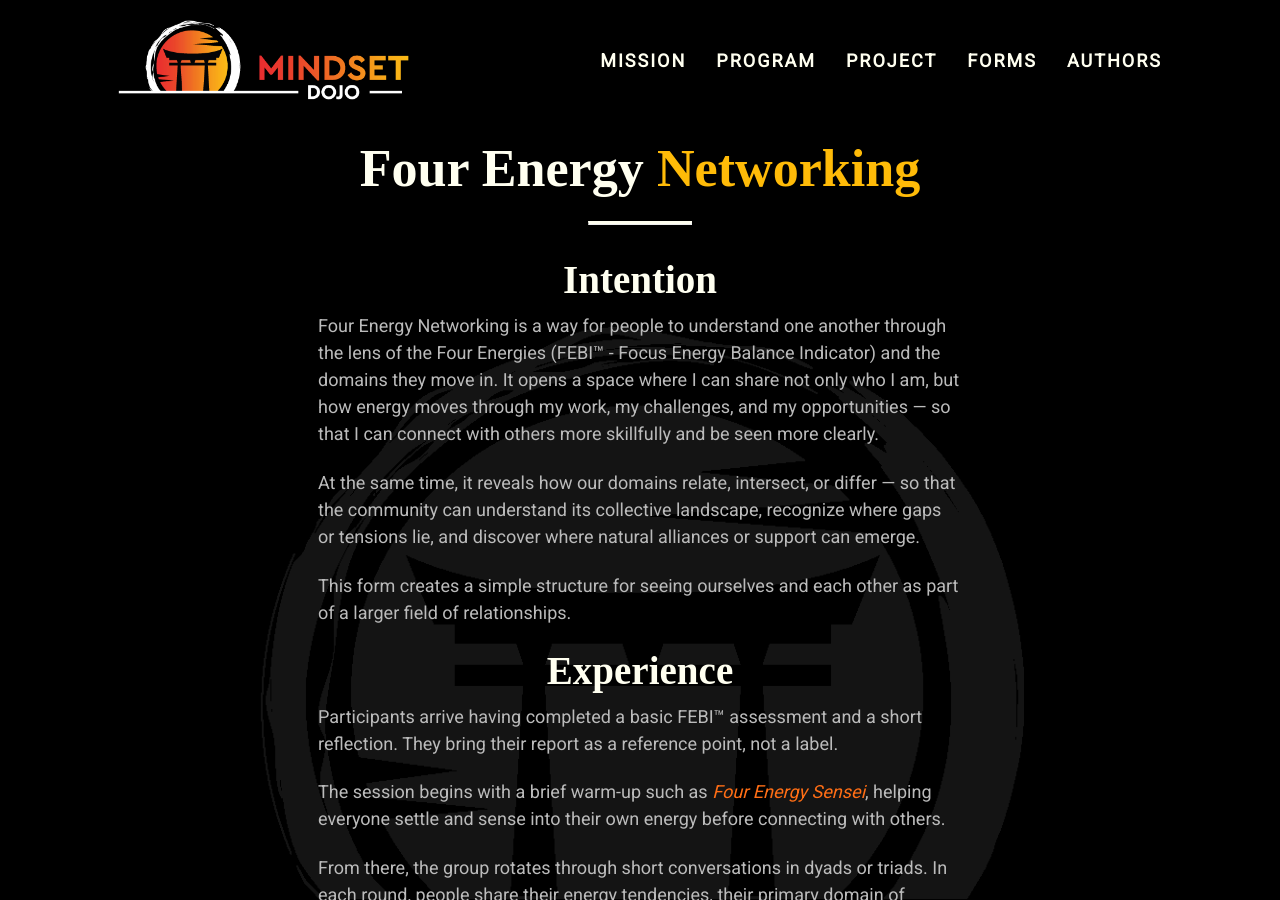
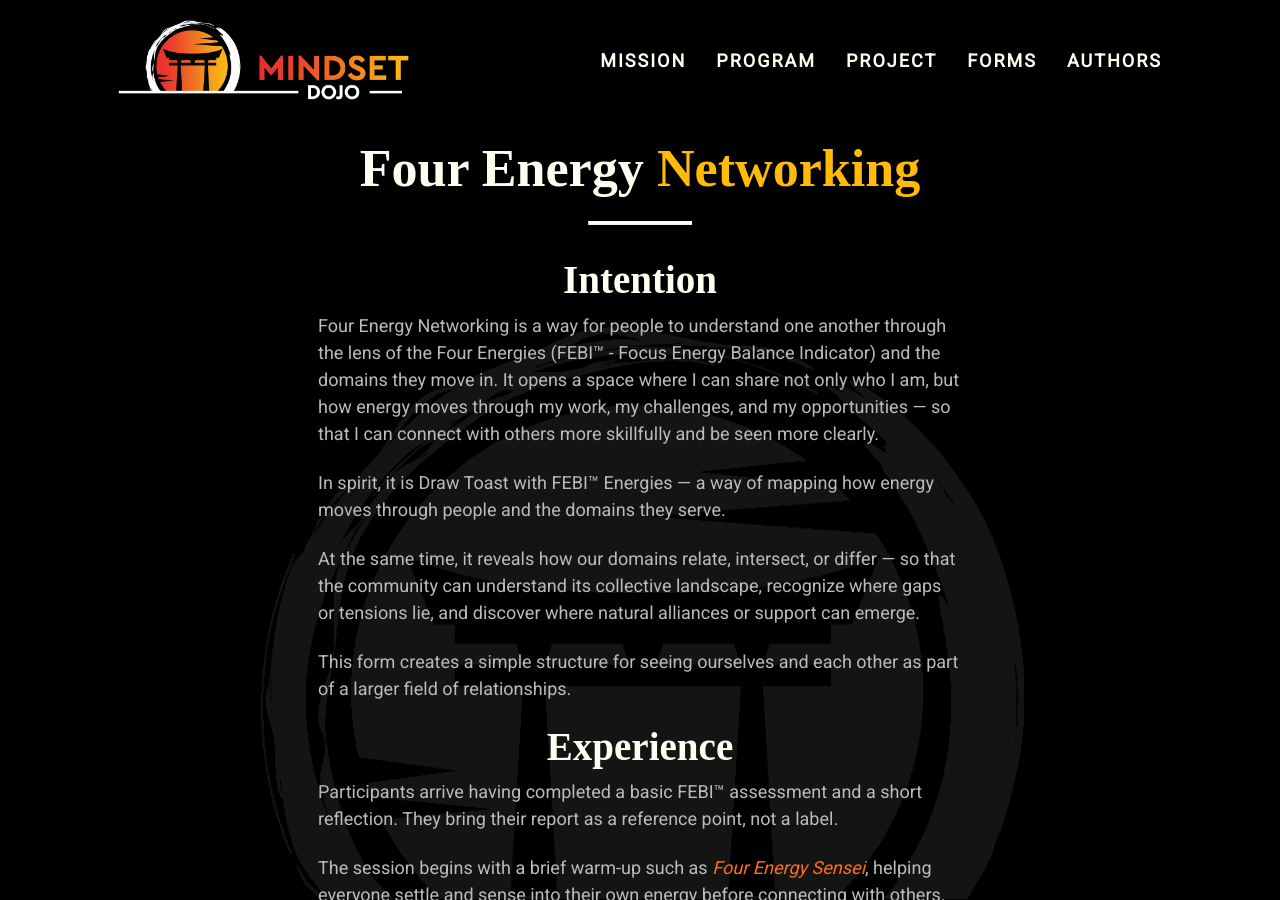
Before and after one commit to mindset-dojo/mindset-dojo.github.io, a Jekyll site: the page built from _forms/four-energy-networking.md, in a window 1280 px wide and 900 px high. Built offline with Jekyll 4.4.1, drawn with Linux system fonts in a browser that asks for light colours; some web fonts are replaced; some of the changed text lies outside the part shown.

Commit message:
refactor(four-energy-networking): make draw toast tie-in.

```diff
--- a/_forms/four-energy-networking.md
+++ b/_forms/four-energy-networking.md
@@ -6,12 +6,15 @@ published_date: 2025-11-15
 refactored_date: 2025-11-15
 authors:
   - michael-basil
+  - kyle-ingersoll
 excerpt: "A simple, relational practice for understanding how energy moves through people and the domains they serve — so that individuals and communities can collaborate with greater clarity, coherence, and care."
 ---
 
 ## Intention
 
 Four Energy Networking is a way for people to understand one another through the lens of the Four Energies (FEBI™ - Focus Energy Balance Indicator) and the domains they move in. It opens a space where I can share not only who I am, but how energy moves through my work, my challenges, and my opportunities — so that I can connect with others more skillfully and be seen more clearly.
+
+In spirit, it is Draw Toast with FEBI™ Energies — a way of mapping how energy moves through people and the domains they serve.
 
 At the same time, it reveals how our domains relate, intersect, or differ — so that the community can understand its collective landscape, recognize where gaps or tensions lie, and discover where natural alliances or support can emerge.
 
@@ -85,3 +88,4 @@ Four Energy Networking strengthens the field by helping us sense our worlds —
 
 - [Institute for Zen Leadership](https://zenleader.global)
 - [Mycelial and Lichen Intelligence](https://www.themarginalian.org/2025/11/02/lichen/)
+- [Draw Toast TED Talk](https://www.ted.com/talks/tom_wujec_got_a_wicked_problem_first_tell_me_how_you_make_toast/)
```
